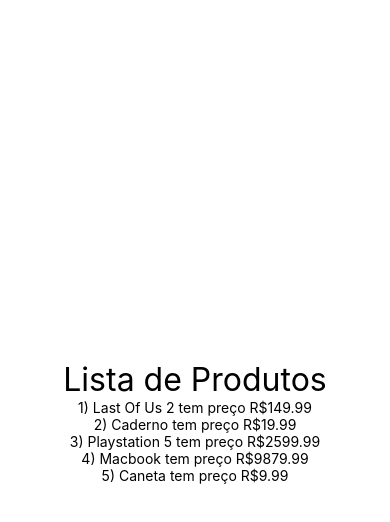
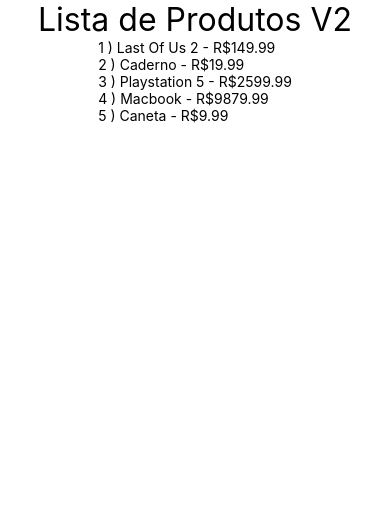
Before and after one commit to paulosvdd05/curso-react-native, a React Native app: screen / in a window 390 px wide. Shown: the top 522 px of the page. Built offline with nearby package versions, Linux system fonts and the light colour scheme.

Commit message:
Lista com FlatList

```diff
--- a/src/App.tsx
+++ b/src/App.tsx
@@ -1,7 +1,7 @@
 import React from "react";
 import  { View, Text, StyleSheet, SafeAreaView } from "react-native"
-
-import ListaProdutos from "./components/produtos/ListaProdutos";
+import ListaProdutosV2 from "./components/produtos/ListaProdutosV2";
+// import ListaProdutos from "./components/produtos/ListaProdutos";
 // import UsuarioLogado from "./components/UsuarioLogado";
 // import Familia from "./components/relacao/Familia";
 // import Membro from "./components/relacao/Membro";
@@ -19,8 +19,11 @@
 
 export default () => (
     <SafeAreaView style={style.App}>
+
+        <ListaProdutosV2 />
+
+        {/*
         <ListaProdutos />
-        {/*
         <UsuarioLogado usuario={ {nome: 'Gui', email: 'gui@gmail.com'} } />
         <UsuarioLogado usuario={ {nome: 'Ana'} } />
         <UsuarioLogado usuario={ {email: 'Calos@gmail.com'} } />
--- /dev/null
+++ b/src/components/produtos/ListaProdutosV2.tsx
@@ -0,0 +1,19 @@
+import React from 'react'
+import {View, Text, FlatList} from 'react-native'
+import Estilo from '../estilo'
+import produtos from './produtos'
+
+export default props => {
+    const produtoRender = ({ item: p}) => {
+        return <Text>{p.id} ) {p.nome} - R${p.preco}</Text>
+    }
+    return (
+        <>
+        <Text style={Estilo.txtG}>Lista de Produtos V2</Text>
+        <FlatList
+            data={produtos}
+            renderItem={produtoRender}
+        />
+        </>
+    )
+}
```
